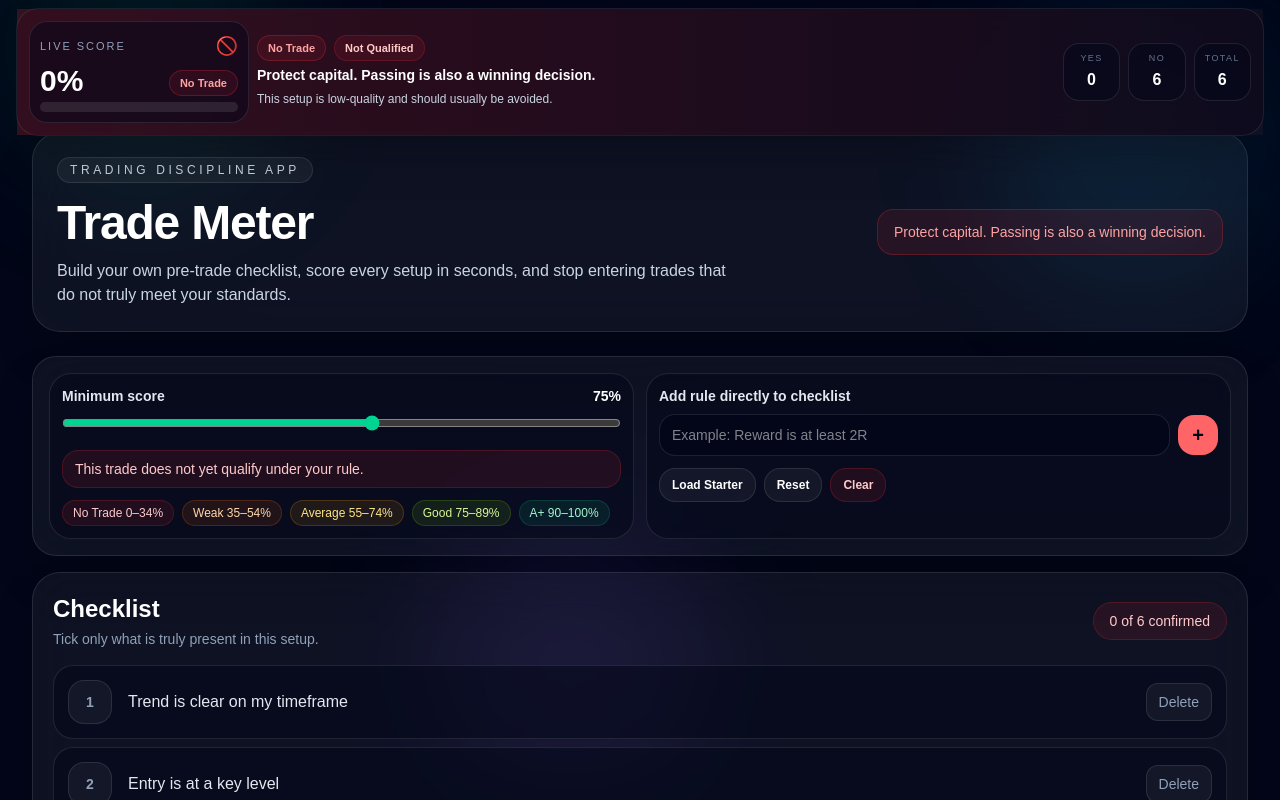
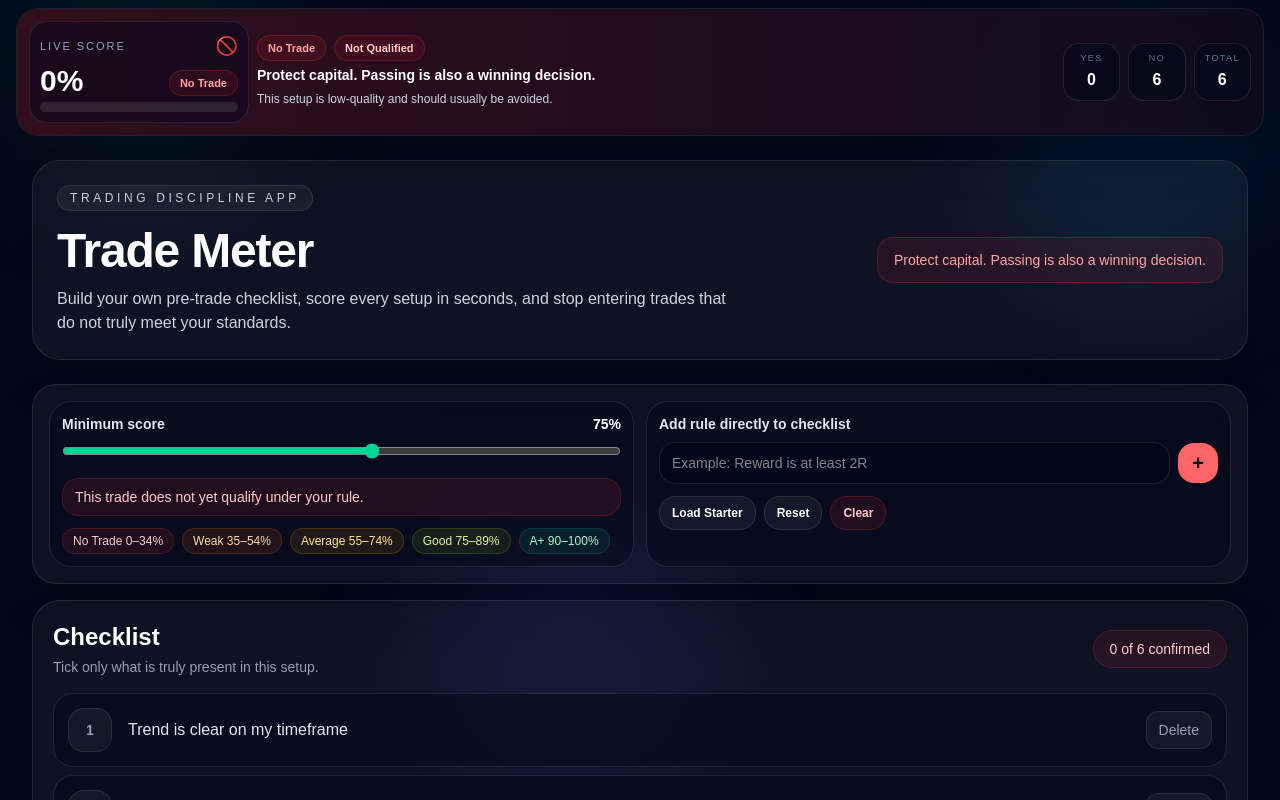
Before and after one commit to Johny-88/Trade-Meter, a Next.js app: page / in a window 1280 px wide. Shown: the top 800 px of the page. Built offline with nearby package versions, Linux system fonts and the light colour scheme.

Commit message:
Update page.tsx

```diff
--- a/app/page.tsx
+++ b/app/page.tsx
@@ -230,7 +230,7 @@ export default function Home() {
       </div>
 
       <div className="fixed inset-x-0 top-0 z-50 px-3 pt-2 md:px-4">
-        <div className="mx-auto max-w-7xl rounded-[22px] border border-white/10 bg-slate-950/88 shadow-2xl backdrop-blur-xl">
+        <div className="mx-auto max-w-7xl overflow-hidden rounded-[22px] border border-white/10 bg-slate-950/88 shadow-2xl backdrop-blur-xl">
           <div className={`bg-gradient-to-r ${styles.soft} p-2.5 md:p-3`}>
             <div className="grid gap-2 md:grid-cols-[220px_minmax(0,1fr)_auto] md:items-center">
               <div className="rounded-[18px] border border-white/10 bg-slate-950/50 p-2.5">
@@ -313,7 +313,7 @@ export default function Home() {
         </div>
       </div>
 
-      <div className="relative mx-auto max-w-7xl px-4 pb-6 pt-[122px] md:px-6 md:pt-[132px] lg:px-8 lg:pb-8">
+      <div className="relative mx-auto max-w-7xl px-4 pb-6 pt-[148px] md:px-6 md:pt-[156px] lg:px-8 lg:pb-8 lg:pt-[160px]">
         <div className="mb-6 rounded-[28px] border border-white/10 bg-white/5 p-5 shadow-2xl backdrop-blur-xl md:p-6">
           <div className="flex flex-col gap-5 lg:flex-row lg:items-center lg:justify-between">
             <div className="max-w-3xl">
```
